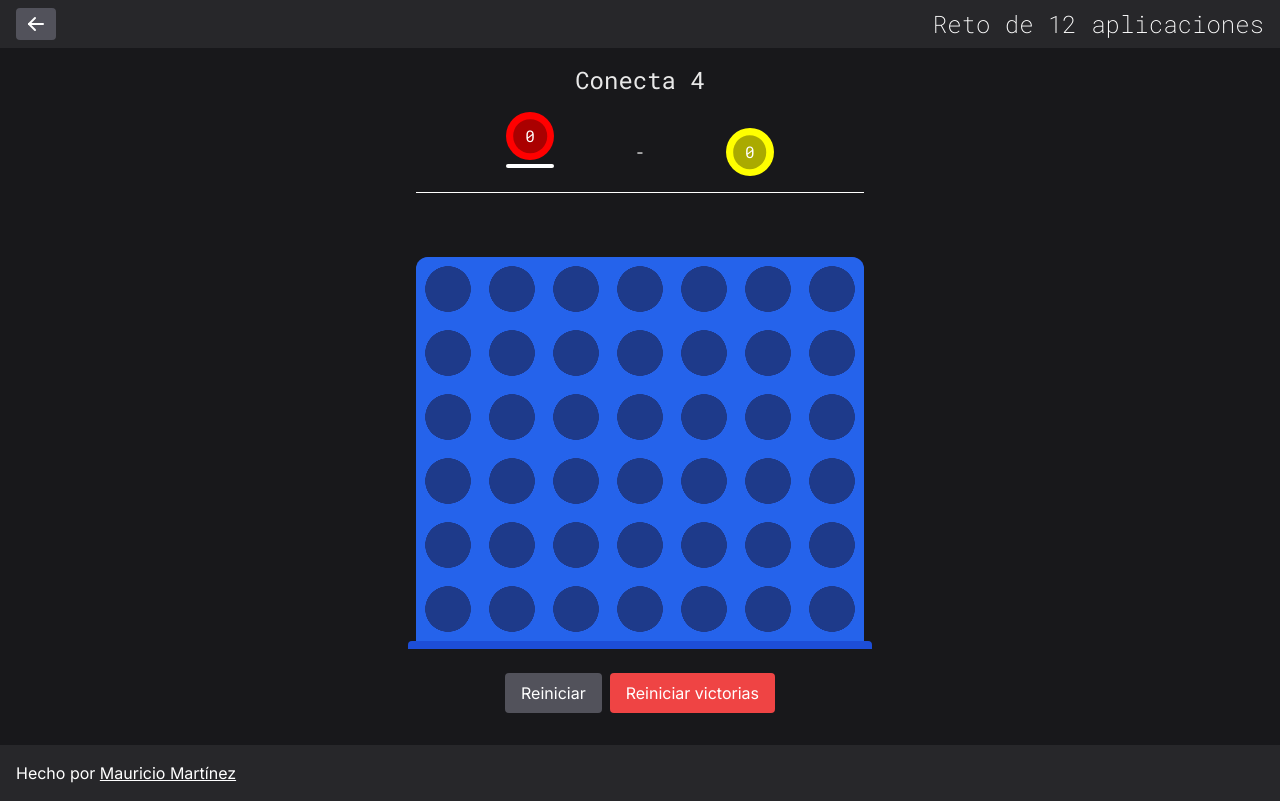
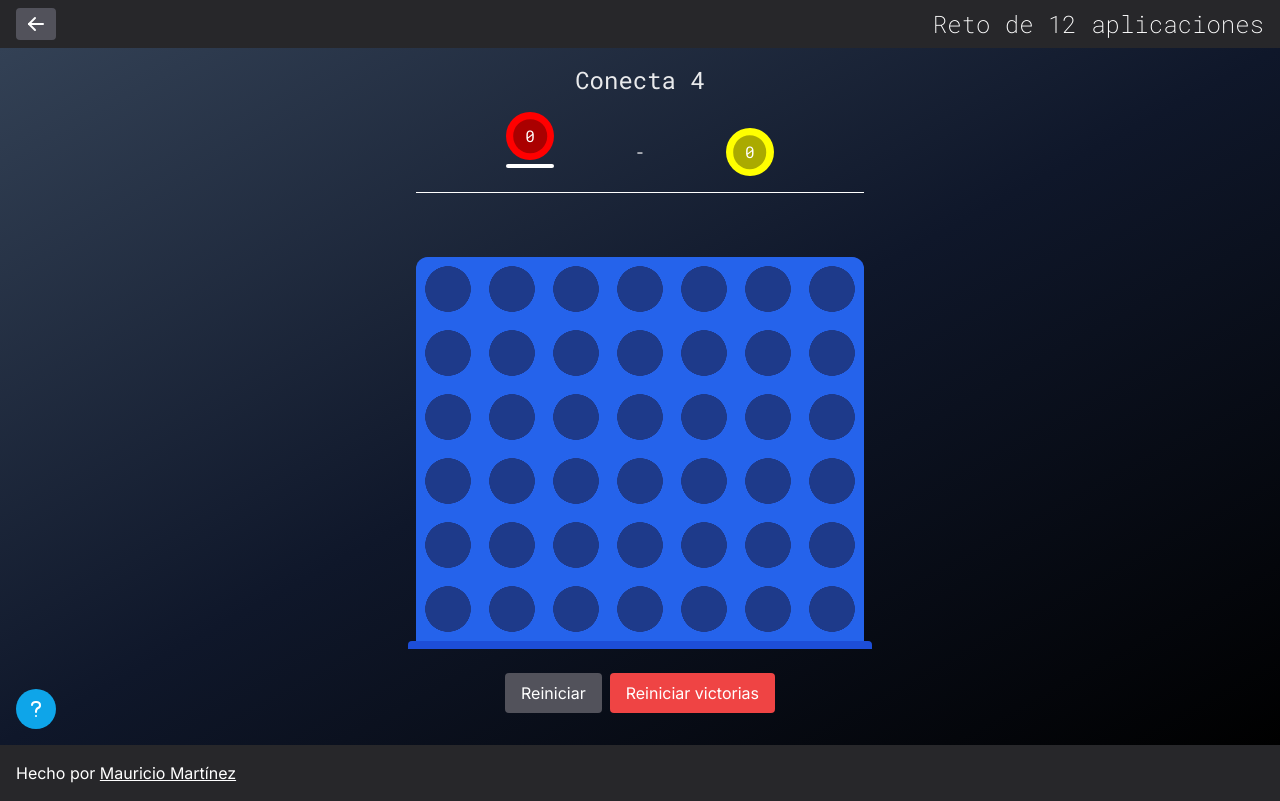
Before and after one commit to MauricioDMO/twelve-apps, a Next.js app: page /connect4 in a window 1280 px wide. Built offline with nearby package versions, Linux system fonts and the light colour scheme.

Commit message:
Add HelpBubble component for displaying a help dialog with game instructions and controls and add a new background

```diff
--- a/src/app/(apps)/connect4/page.tsx
+++ b/src/app/(apps)/connect4/page.tsx
@@ -6,6 +6,7 @@ import { Table } from "./components/Table";
 import { GameProvider } from "./context/Game";
 import { Panel } from "./components/Panel";
 import { ResetWinsButton } from "./components/ResetWinsButton";
+import { HelpBubble } from "./components/HelpBubble";
 
 export const metadata: Metadata = {
   title: '12 Apps - Conecta 4',
@@ -17,6 +18,7 @@ export default function Connect4 () {
   return (
     <>
       <GlobalCss />
+      <div className="bg-gradient-to-br from-slate-700 via-slate-900 to-black">
         <h1 className={`text-2xl py-4 text-center ${robotoMono.className}`} >
           Conecta 4
         </h1>
@@ -30,6 +32,8 @@ export default function Connect4 () {
             </section>
           </GameProvider>
         </section>
+        <HelpBubble />
+      </div>
     </>
   )
 }
```
Lines whose indentation alone changed are shown as unchanged.
